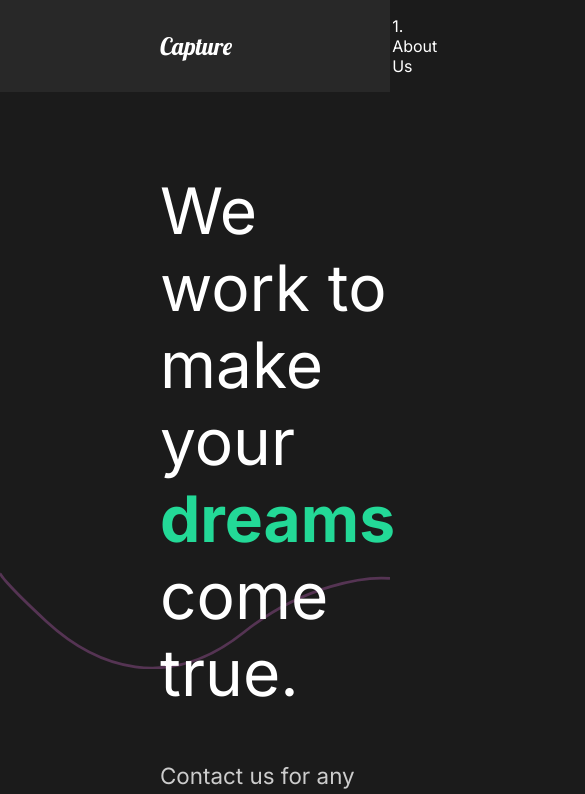
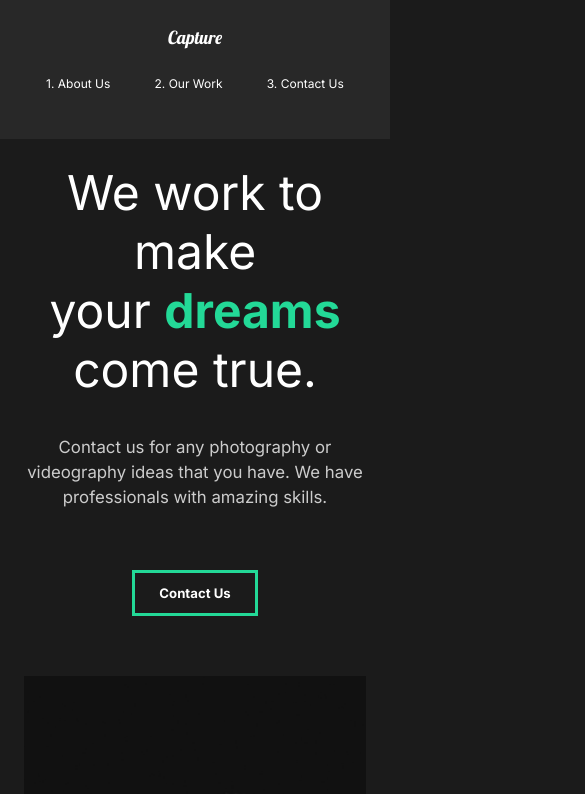
Before and after one commit to usererdem/landing-page, a React (Create React App) app: page / in a window 390 px wide. Shown: the top 794 px of the page, 585 px wide, since content can reach past the window. Built offline with nearby package versions, Linux system fonts and the light colour scheme.

Commit message:
feat: made the app mobile friendly

```diff
--- a/src/components/GlobalStyle.js
+++ b/src/components/GlobalStyle.js
@@ -6,6 +6,12 @@
   margin: 0;
   padding: 0;
   box-sizing: border-box;
+}
+
+html {
+  @media (max-width: 1700px) {
+            font-size: 75%;
+  }
 }
 
 body {
--- a/src/components/Nav.js
+++ b/src/components/Nav.js
@@ -63,6 +63,22 @@
     padding-left: 10rem;
     position: relative;
   }
+  @media (max-width: 1300px) {
+    flex-direction: column;
+    padding: 2rem 0rem;
+    #Logo {
+      display: inline-block;
+      margin: 0.2rem;
+    }
+    ul {
+      padding: 2rem;
+      justify-content: space-around;
+      width: 100%;
+      li {
+        padding: 0;
+      }
+    }
+  }
 `;
 
 export default Nav;
--- a/src/components/ServicesSection.js
+++ b/src/components/ServicesSection.js
@@ -79,6 +79,9 @@
 const Cards = styled.div`
   display: flex;
   flex-wrap: wrap;
+  @media (max-width: 1300px) {
+    justify-content: center;
+  }
 `;
 
 const Card = styled.div`
--- a/src/components/useScroll.js
+++ b/src/components/useScroll.js
@@ -4,7 +4,7 @@
 
 export const useScroll = () => {
   const controls = useAnimationControls();
-  const [element, inView] = useInView({ threshold: 0.5 });
+  const [element, inView] = useInView({ threshold: 0.3 });
   useEffect(() => {
     if (inView) {
       controls.start("show");
--- a/src/pages/ContactUs.js
+++ b/src/pages/ContactUs.js
@@ -50,7 +50,7 @@
   padding: 5rem 10rem;
   color: #353535;
   min-height: 90vh;
-  @media (max-width: 1500px) {
+  @media (max-width: 1300px) {
     padding: 2rem;
     font-size: 1rem;
   }
@@ -61,10 +61,10 @@
 `;
 const Circle = styled.div`
   border-radius: 50%;
-  width: 5rem;
-  height: 5rem;
+  width: 2rem;
+  height: 2rem;
   background: #353535;
-  @media (max-width: 1500px) {
+  @media (max-width: 1300px) {
     display: none;
   }
 `;
@@ -75,7 +75,7 @@
   h2 {
     margin: 2rem;
   }
-  @media (max-width: 1500px) {
+  @media (max-width: 1300px) {
     h2 {
       margin: 1rem 0rem;
       font-size: 2.5rem;
--- a/src/pages/MovieDetail.js
+++ b/src/pages/MovieDetail.js
@@ -75,7 +75,7 @@
   margin: 5rem 10rem;
   align-items: center;
   justify-content: space-around;
-  @media (max-width: 1500px) {
+  @media (max-width: 1300px) {
     display: block;
     margin: 2rem 2rem;
   }
--- a/src/pages/OurWork.js
+++ b/src/pages/OurWork.js
@@ -80,6 +80,9 @@
   h2 {
     padding: 1rem 0rem;
   }
+  @media (max-width: 1300px) {
+    padding: 2rem 2rem;
+  }
 `;
 const Movie = styled(motion.div)`
   padding-bottom: 10rem;
--- a/src/styles.js
+++ b/src/styles.js
@@ -8,6 +8,11 @@
   justify-content: space-between;
   padding: 5rem 10rem;
   color: white;
+  @media (max-width: 1300px) {
+    display: block;
+    padding: 2rem 2rem;
+    text-align: center;
+  }
 `;
 
 export const Description = styled.div`
@@ -17,6 +22,12 @@
 
   h2 {
     font-weight: lighter;
+  }
+  @media (max-width: 1300px) {
+    padding: 0;
+    button {
+      margin: 2rem 0rem 5rem 0rem;
+    }
   }
 `;
 
```
